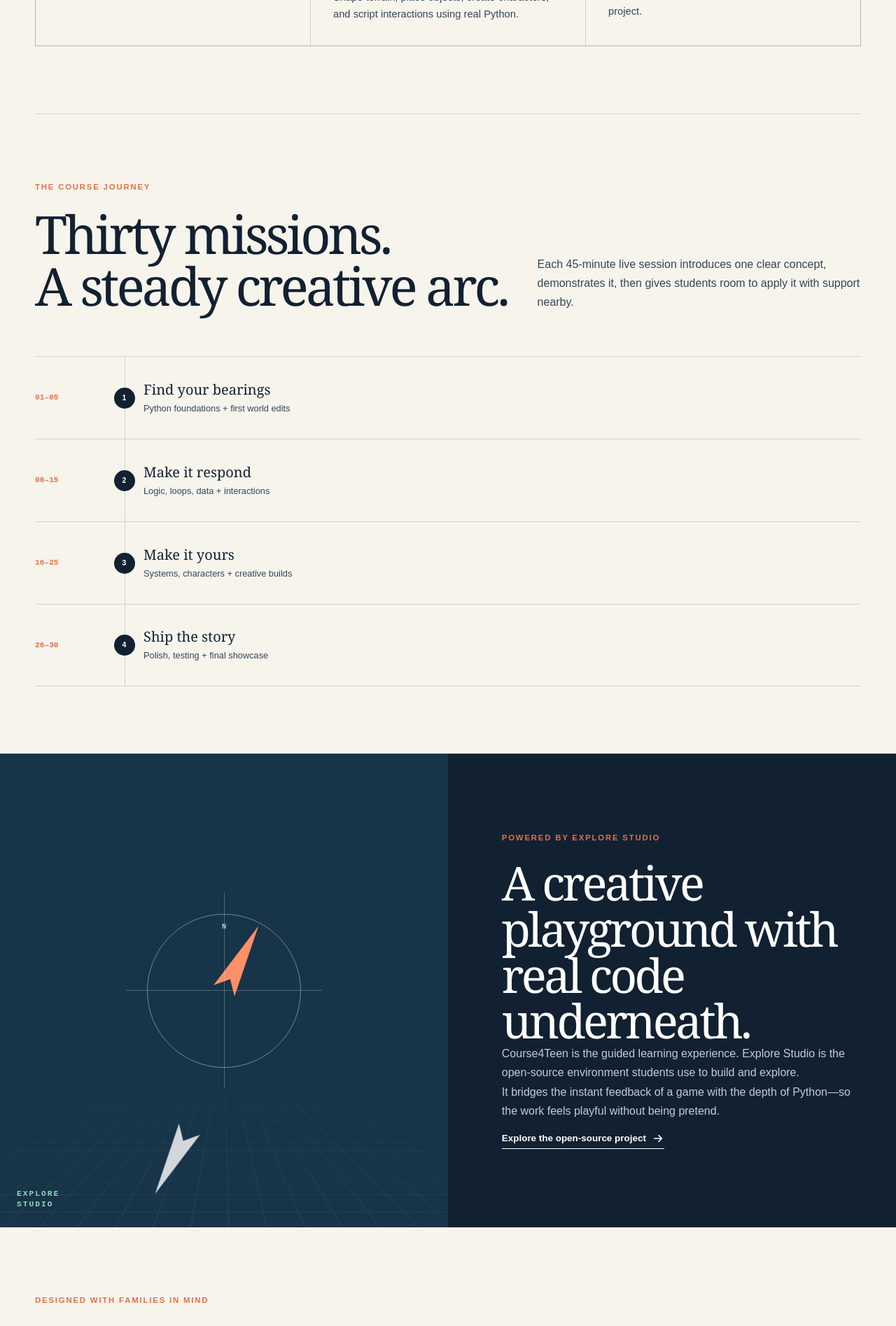
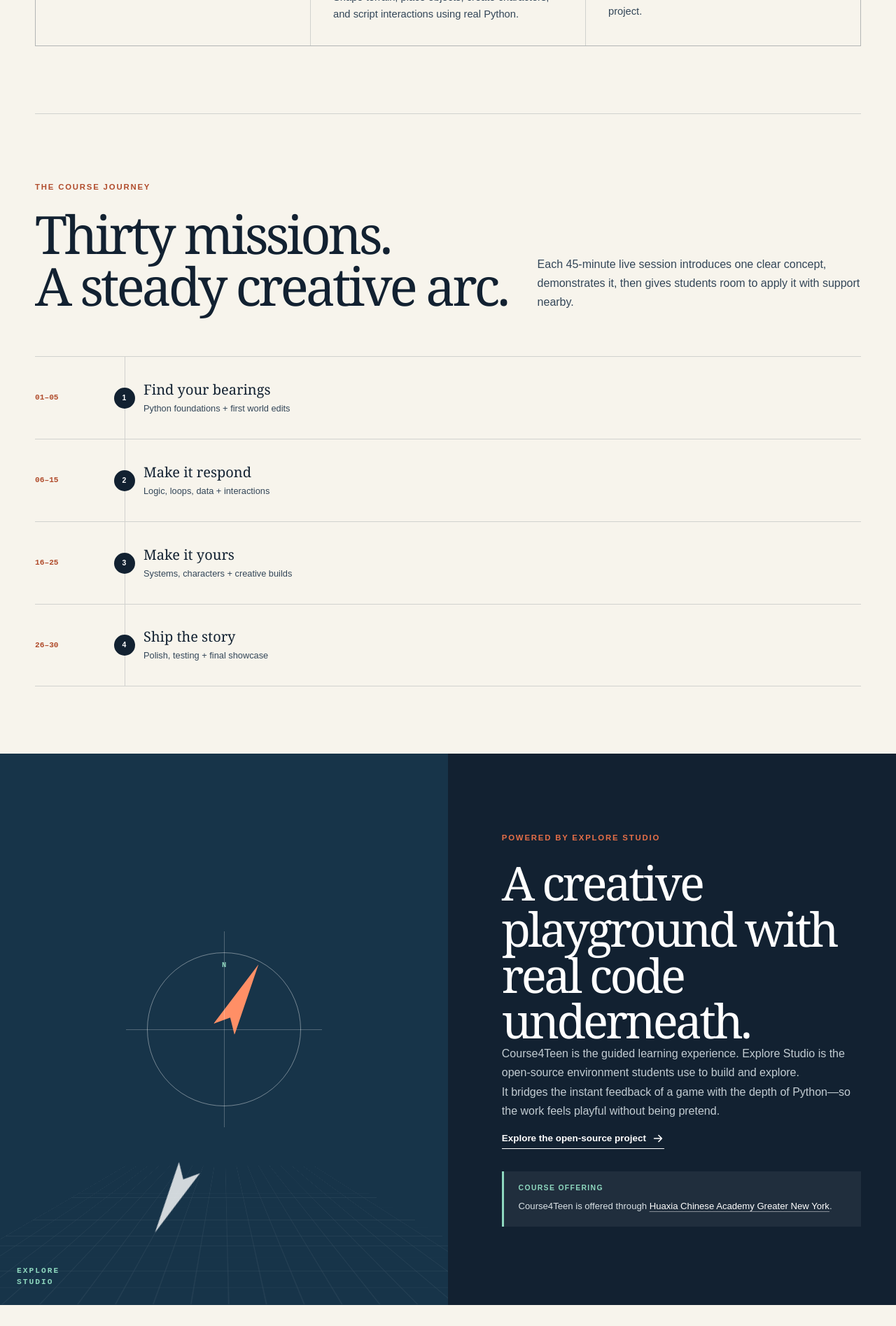
Before and after one commit to tonyluo2000/explore-studio, a Next.js app in the folder course4teen-website/: page / in a window 1280 px wide. Shown: the part 1621-3516 px from the top of the page at 70% size. Built offline with nearby package versions, Linux system fonts and the light colour scheme.

Commit message:
Address Course4Teen review feedback

```diff
--- a/course4teen-website/app/globals.css
+++ b/course4teen-website/app/globals.css
@@ -7,6 +7,7 @@
   --cream: #eee9dc;
   --coral: #ff8f66;
   --coral-dark: #e66f48;
+  --coral-accessible: #b04b2b;
   --mint: #8ed8bf;
   --line: rgba(18, 33, 49, 0.16);
 }
@@ -96,12 +97,12 @@ h1 em { color: var(--coral-dark); font-weight: 400; }
 .signal-strip i { width: 4px; height: 4px; border-radius: 50%; background: var(--coral); }
 .section { width: min(1180px, calc(100% - 2rem)); margin-inline: auto; padding-block: 6rem; }
 .section-intro { max-width: 720px; }
-.kicker { color: var(--coral-dark); margin-bottom: 1.4rem; }
+.kicker { color: var(--coral-accessible); margin-bottom: 1.4rem; }
 h2 { font-family: Georgia, 'Times New Roman', serif; font-weight: 400; font-size: clamp(2.6rem, 7vw, 4.7rem); }
 .section-intro > p:last-child, .map-heading > p { color: var(--ink-soft); line-height: 1.7; max-width: 570px; }
 .outcome-grid { display: grid; gap: 1px; background: var(--line); border: 1px solid var(--line); margin-top: 3.5rem; }
 .outcome-card { background: var(--paper); padding: 2rem; min-height: 260px; }
-.outcome-card > span { font: 700 .65rem/1 monospace; color: var(--coral-dark); }
+.outcome-card > span { font: 700 .65rem/1 monospace; color: var(--coral-accessible); }
 .outcome-card h3 { margin-top: 4rem; margin-bottom: .9rem; font: 400 1.65rem/1.1 Georgia, serif; }
 .outcome-card p { margin: 0; color: var(--ink-soft); font-size: .92rem; line-height: 1.65; }
 
@@ -111,7 +112,7 @@ h2 { font-family: Georgia, 'Times New Roman', serif; font-weight: 400; font-size
 .session-list { list-style: none; padding: 0; margin: 4rem 0 0; }
 .session-list li { display: grid; grid-template-columns: 55px 34px 1fr; align-items: center; min-height: 118px; border-top: 1px solid var(--line); }
 .session-list li:last-child { border-bottom: 1px solid var(--line); }
-.session-range { font: 700 .7rem/1 monospace; color: var(--coral-dark); }
+.session-range { font: 700 .7rem/1 monospace; color: var(--coral-accessible); }
 .session-dot { position: relative; height: 100%; display: grid; place-items: center; }
 .session-dot::before { content: ''; position: absolute; inset-block: 0; left: 50%; width: 1px; background: var(--line); }
 .session-dot i { z-index: 1; width: 30px; height: 30px; border-radius: 50%; display: grid; place-items: center; background: var(--ink); color: white; font: normal 700 .65rem/1 Arial; }
@@ -131,12 +132,18 @@ h2 { font-family: Georgia, 'Times New Roman', serif; font-weight: 400; font-size
 .studio-copy { padding: 4.5rem max(1.5rem, calc((100vw - 1180px) / 2)); }
 .studio-copy h2 { font-size: clamp(2.5rem, 6vw, 4.2rem); max-width: 620px; }
 .studio-copy > p:not(.kicker) { color: #c2ccd2; line-height: 1.7; max-width: 590px; }
+.studio-copy .kicker { color: var(--coral-dark); }
 .text-link.light { color: white; margin-top: 1rem; }
+.school-note { max-width: 590px; margin-top: 2rem; padding: 1.2rem 1.3rem; border-left: 3px solid var(--mint); background: rgba(255,255,255,.06); }
+.school-note > span { display: block; margin-bottom: .55rem; color: var(--mint); font: 700 .65rem/1 Arial, sans-serif; letter-spacing: .13em; text-transform: uppercase; }
+.school-note p { margin: 0; color: #d9e1e5; font-size: .82rem; line-height: 1.6; }
+.school-note a { color: white; text-decoration: underline; text-decoration-color: rgba(255,255,255,.45); text-underline-offset: .2em; }
+.school-note a:hover { text-decoration-color: white; }
 
 .parent-heading { max-width: 670px; }
 .parent-content { display: grid; gap: 3rem; margin-top: 3rem; }
 .parent-points article { display: grid; grid-template-columns: 40px 1fr; gap: 1rem; border-top: 1px solid var(--line); padding: 1.5rem 0; }
-.parent-points article > span { color: var(--coral-dark); font: 700 .68rem/1 monospace; padding-top: .3rem; }
+.parent-points article > span { color: var(--coral-accessible); font: 700 .68rem/1 monospace; padding-top: .3rem; }
 .parent-points h3 { margin-bottom: .5rem; font: 400 1.3rem/1.2 Georgia, serif; }
 .parent-points p { color: var(--ink-soft); font-size: .88rem; line-height: 1.65; margin: 0; }
 .parent-note { background: #e5dfcf; padding: 2.2rem; align-self: start; }
--- a/course4teen-website/app/page.tsx
+++ b/course4teen-website/app/page.tsx
@@ -145,6 +145,13 @@ export default function Home() {
             <p>Course4Teen is the guided learning experience. Explore Studio is the open-source environment students use to build and explore.</p>
             <p>It bridges the instant feedback of a game with the depth of Python—so the work feels playful without being pretend.</p>
             <a className="text-link light" href="https://github.com/tonyluo2000/explore-studio">Explore the open-source project <ArrowIcon /></a>
+            <aside className="school-note" aria-label="School relationship">
+              <span>Course offering</span>
+              <p>
+                Course4Teen is offered through{" "}
+                <a href="https://www.hxgny.org/">Huaxia Chinese Academy Greater New York</a>.
+              </p>
+            </aside>
           </div>
         </section>
 
```
